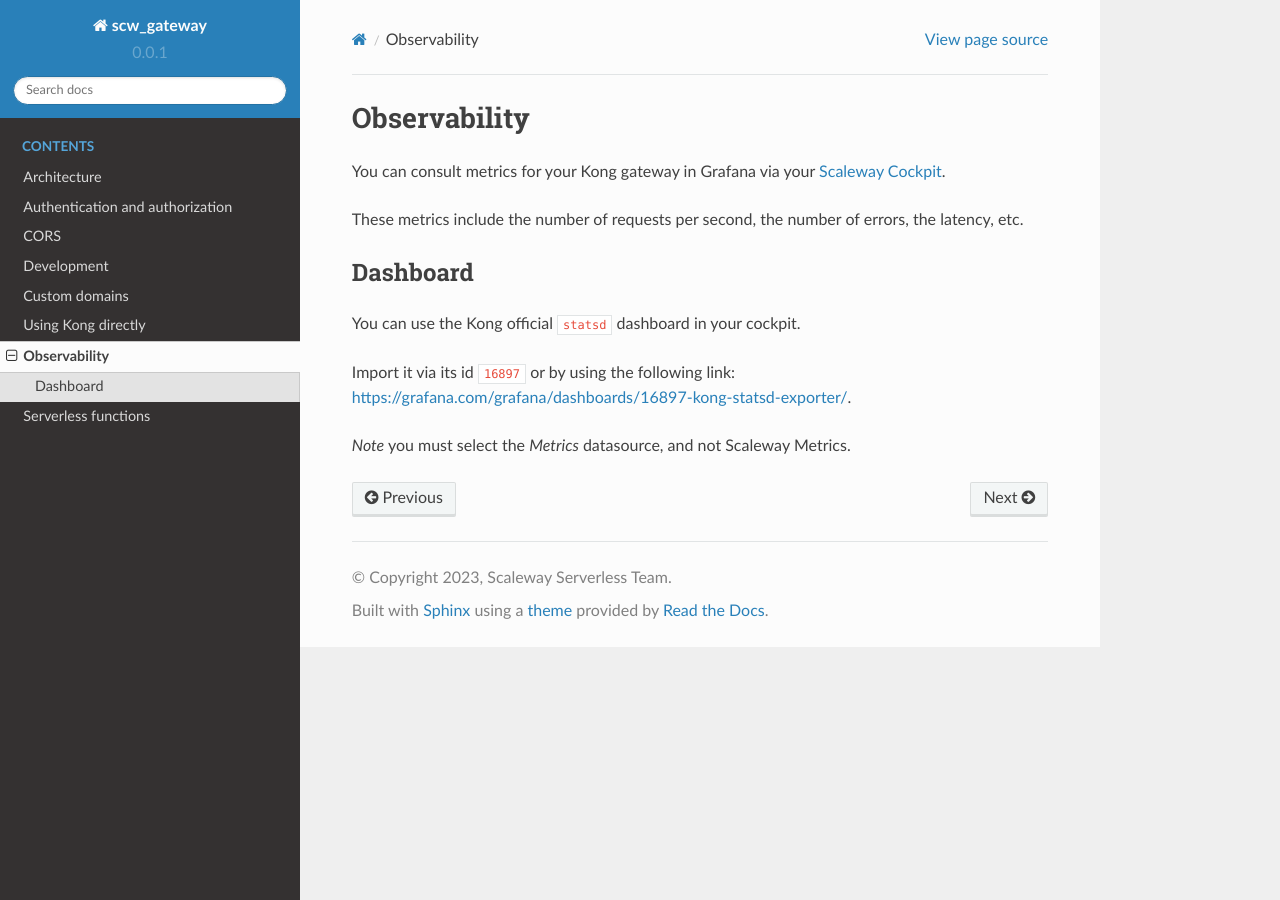
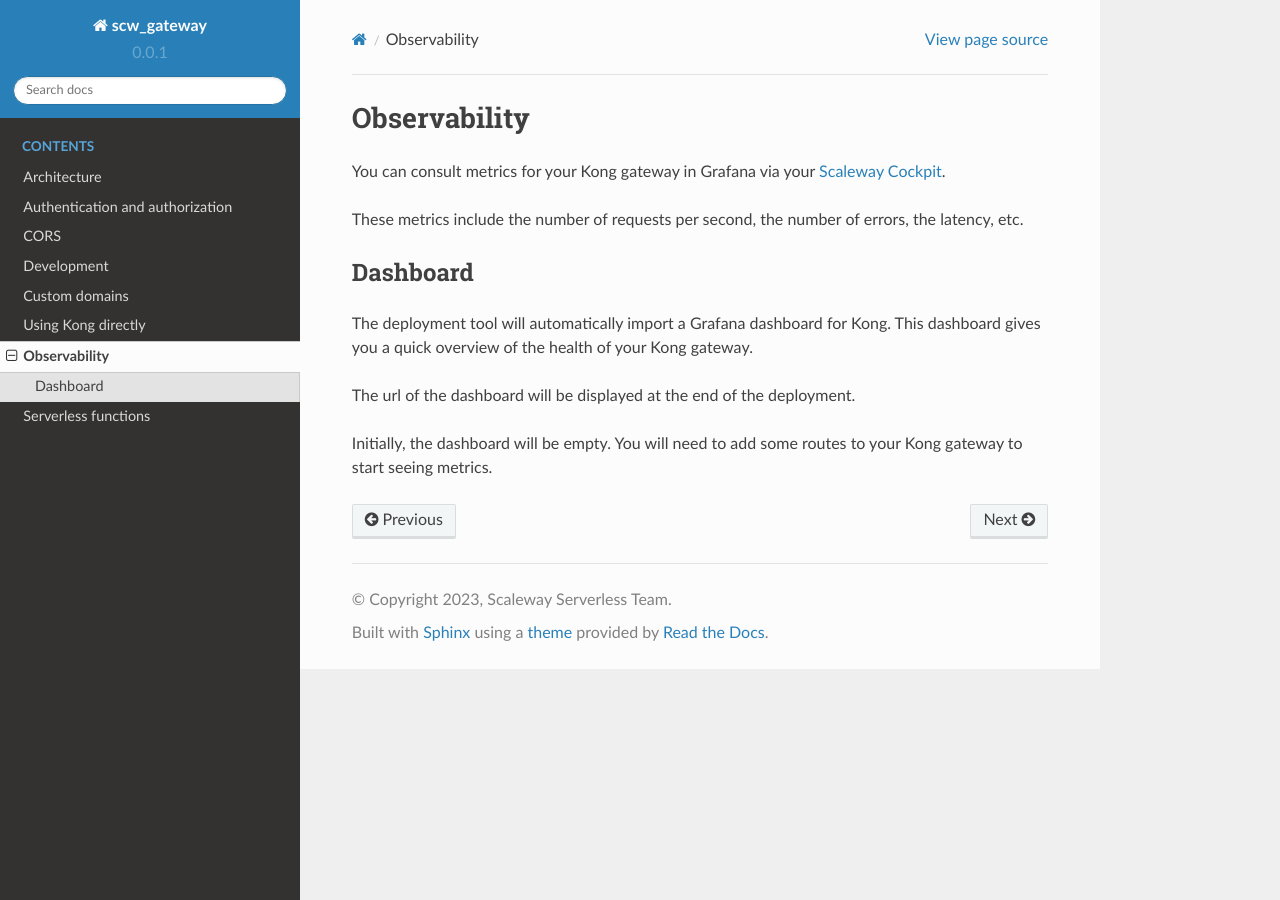
Before and after one commit to scaleway/serverless-gateway, a Sphinx documentation site: the page built from docs/source/observability.md, in a window 1280 px wide. Built offline with Sphinx 7.4.7 and the Read the Docs theme 2.0.0, drawn with Linux system fonts in a browser that asks for light colours; pages that are not in the unit, such as notebooks, are missing from menus.

Commit message:
docs: update dashboard docs

```diff
--- a/docs/source/observability.md
+++ b/docs/source/observability.md
@@ -6,8 +6,8 @@
 
 ## Dashboard
 
-You can use the Kong official `statsd` dashboard in your cockpit.
+The deployment tool will automatically import a Grafana dashboard for Kong. This dashboard gives you a quick overview of the health of your Kong gateway.
 
-Import it via its id `16897` or by using the following link: <https://grafana.com/grafana/dashboards/16897-kong-statsd-exporter/>.
+The url of the dashboard will be displayed at the end of the deployment.
 
-*Note* you must select the *Metrics* datasource, and not Scaleway Metrics.
+Initially, the dashboard will be empty. You will need to add some routes to your Kong gateway to start seeing metrics.
```
